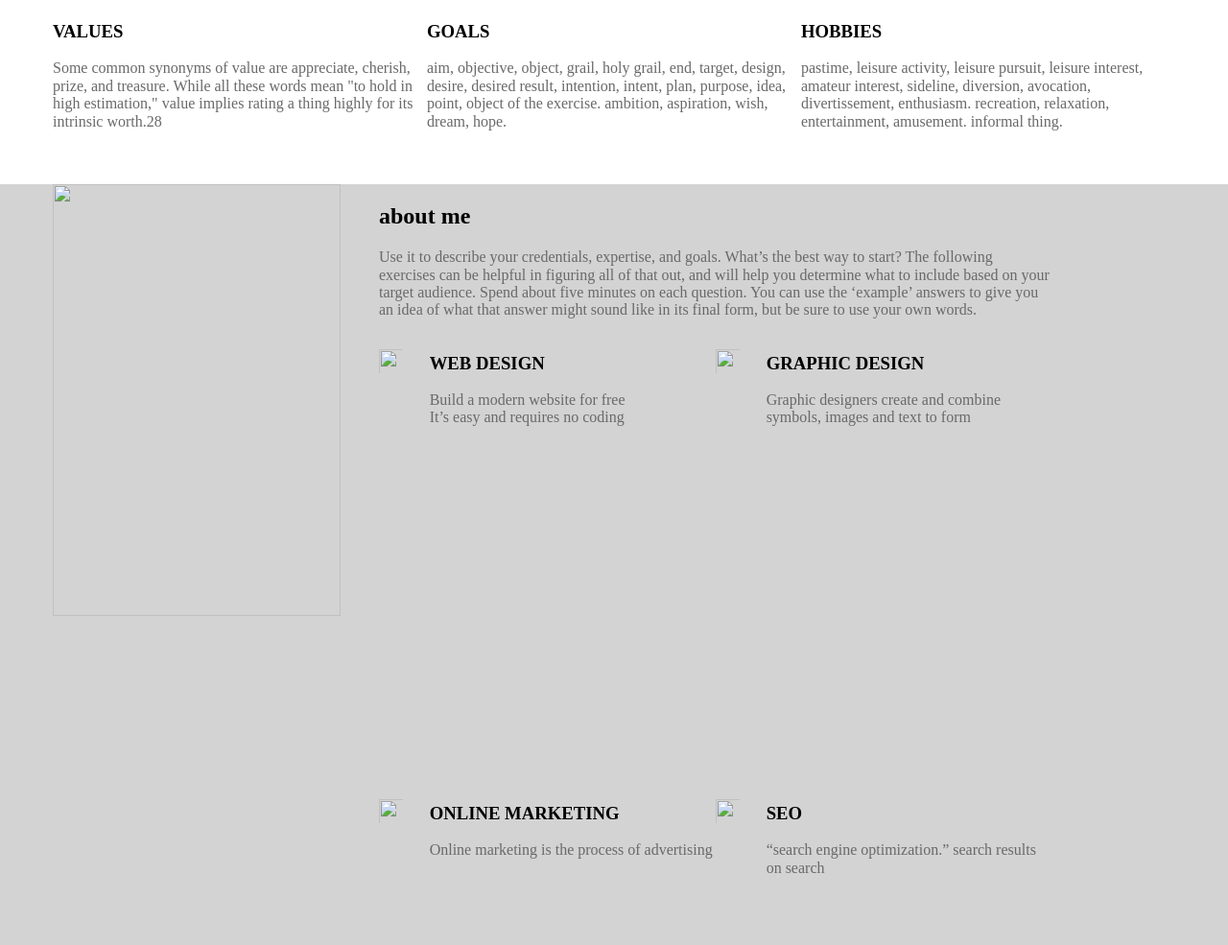
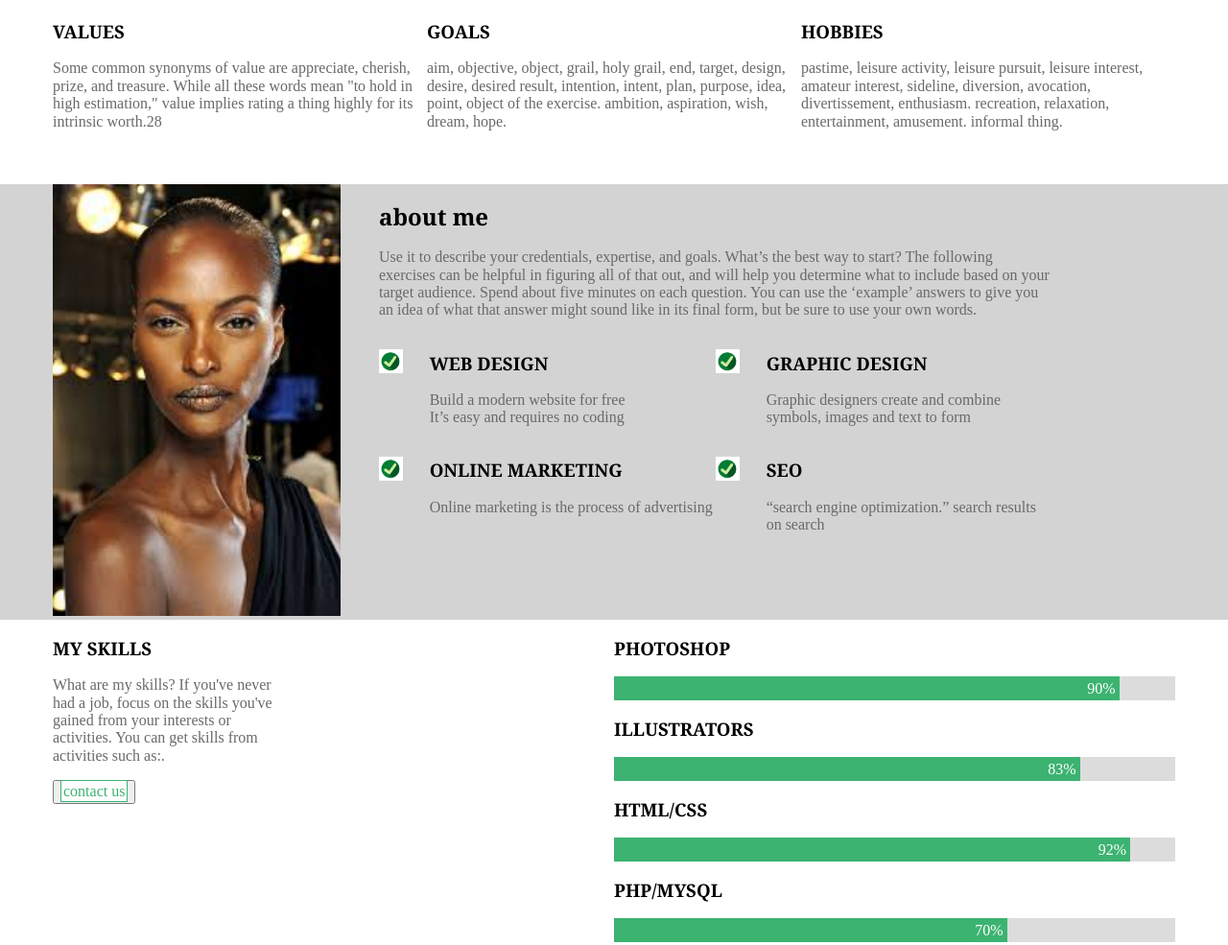
Before and after one commit to mennaMohamedY/GIT-firstproject, a plain HTML site: page index.html in a window 1280 px wide. Shown: the part 707-1692 px from the top of the page at 96% size. Drawn offline with Linux system fonts and the light colour scheme.

Commit message:
changed the fonts-edit src of pics

```diff
--- a/css/main.css
+++ b/css/main.css
@@ -1,5 +1,8 @@
 body{
 	background-color: white;
+}
+h2,h3{
+    font-family: Georgia, serif;
 }
 .container{
 		width:1170px;
--- a/index.html
+++ b/index.html
@@ -57,7 +57,7 @@
 	<div class="aboutme">
 		<div class="container">
 			<div class="image">
-				<img src="yasmin.jpg">
+				<img src="imgs/yasmin.jpg">
 			</div>
 			<div class="info">
 				<h2>about me</h2>
@@ -68,7 +68,7 @@
 				<div class="hobbies">
 					<div class="cont1">
 						<div class="icon" >
-			              <img src="iconss.jpg">
+			              <img src="imgs/iconss.jpg">
 		                </div>
 		                <div class="text">
 		                	<h3>web design</h3>
@@ -80,7 +80,7 @@
 
 		            <div class="cont2">
 		                <div class="icon">
-		                  <img src="iconss.jpg">
+		                  <img src="imgs/iconss.jpg">
 		                </div>
 		                <div class="text">
 			               <h3>graphic design</h3>
@@ -90,7 +90,7 @@
 		               <div class="clearfix"></div>
 		            <div class="cont3">
 		                <div class="icon" >
-			              <img src="iconss.jpg">
+			              <img src="imgs/iconss.jpg">
 		                </div>
 		                <div class="text">
 			                <h3>online marketing</h3>
@@ -100,7 +100,7 @@
 
 		            <div class="cont4">
 		                <div class="icon" >
-			              <img src="iconss.jpg">
+			              <img src="imgs/iconss.jpg">
 		                </div>
 		                <div class="text">
 			               <h3>seo</h3>
@@ -132,7 +132,7 @@
 				<div class="technique">
 				    <h3>illustrators</h3>
 				    <div>
-				    	<span style="width:83%">83%&npsc;</span>
+				    	<span style="width:83%">83%&nbsp;</span>
 				    </div>
 				    </div>
 				<div class="technique">
```
